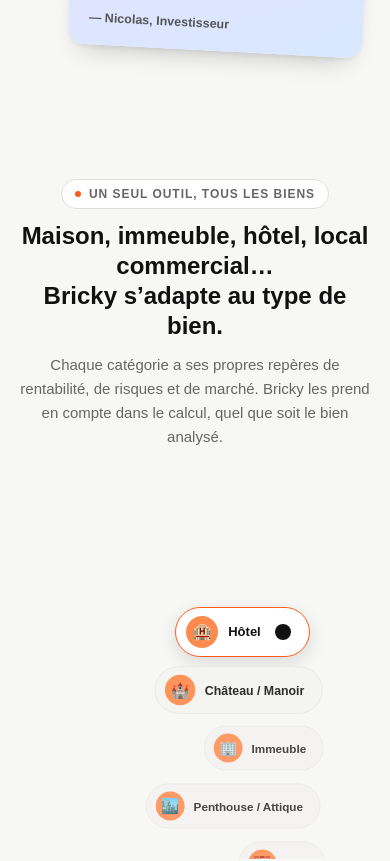
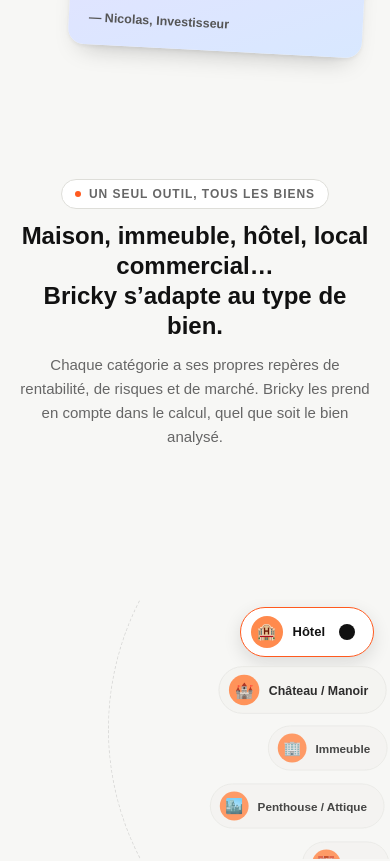
Before and after one commit to dreamsbuilding3-afk/BRICKY.AI, a Next.js app: page / in a window 390 px wide. Shown: the part 3460-4321 px from the top of the page. Built offline with nearby package versions, Linux system fonts and the light colour scheme.

Commit message:
Fix: align-items stretch pour que le picker categories atteigne vraiment le bord droit sur mobile

```diff
--- a/app/globals.css
+++ b/app/globals.css
@@ -1506,7 +1506,7 @@ body::before {
 .categories-picker-label { font-size: 13px; font-weight: 600; color: var(--ink, #111); white-space: nowrap; transition: opacity .3s ease; }
 .categories-picker-handle { width: 16px; height: 16px; border-radius: 50%; background: var(--ink, #111); margin-left: 4px; flex: none; }
 @media (max-width: 760px) {
-  .categories-band { flex-direction: column; padding: 56px 0 56px 20px; text-align: center; overflow: hidden; }
+  .categories-band { flex-direction: column; align-items: stretch; padding: 56px 0 56px 20px; text-align: center; overflow: hidden; }
   .categories-intro { padding-right: 20px; }
   .categories-picker { justify-content: flex-end; margin-right: 0; padding-right: 0; }
   .categories-picker-track { align-items: flex-end; padding: 8px 0 8px 4px; }
```
